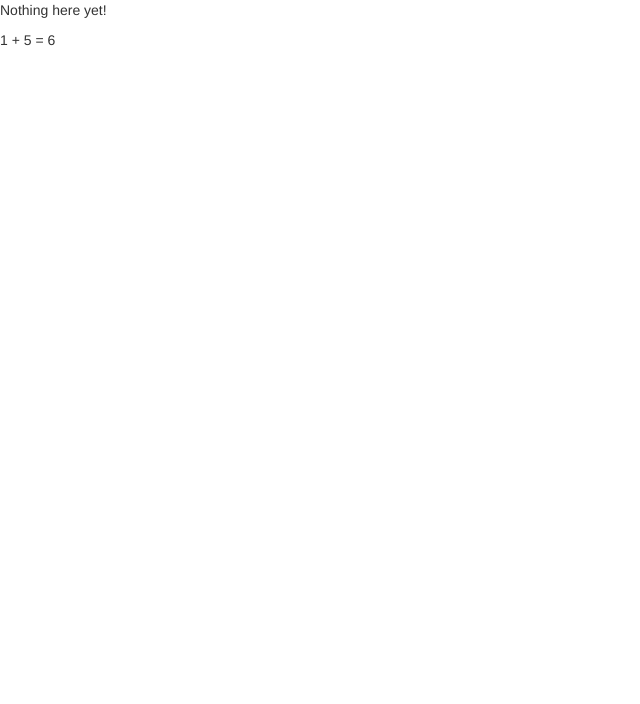
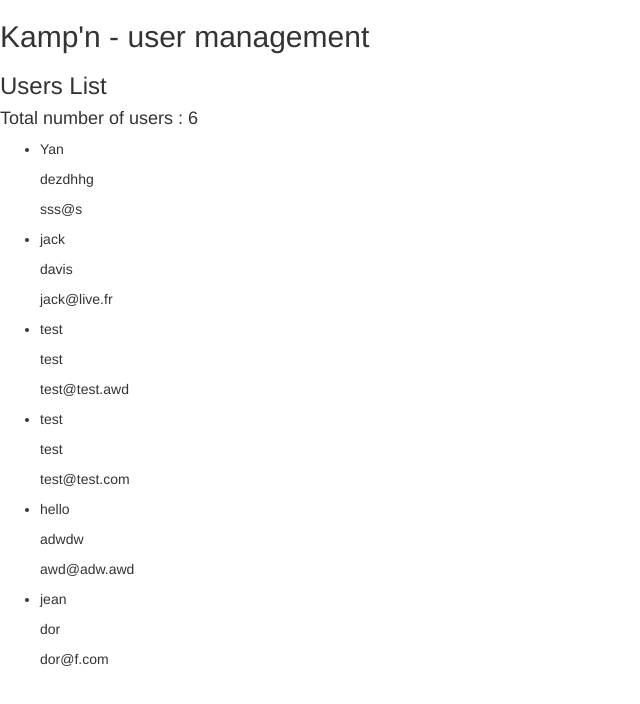
Before and after one commit to lelghrib/kampn-userapp, a website: page app/index.html in a window 1280 px wide. Shown: the whole page, without its empty margins (0-640 px from the left). Drawn offline with nearby package versions, Linux system fonts and the light colour scheme.

Commit message:
feat/displayUsers: add user-list component & first test

```diff
--- /dev/null
+++ b/app/app.module.js
@@ -0,0 +1 @@
+angular.module("usersApp", ["userList"]);
--- a/app/index.html
+++ b/app/index.html
@@ -1,13 +1,19 @@
 <!DOCTYPE html>
-<html lang="en" ng-app>
+<html lang="en" ng-app="usersApp">
   <head>
     <meta charset="utf-8" />
-    <title>My HTML File</title>
+    <title>Kamp'n - User Management</title>
+
     <link rel="stylesheet" href="lib/bootstrap/dist/css/bootstrap.css" />
+
     <script src="lib/angular/angular.js"></script>
+    <script src="app.module.js"></script>
+    <script src="user-list/user-list.module.js"></script>
+    <script src="user-list/user-list.component.js"></script>
   </head>
   <body>
-    <p>Nothing here {{'yet' + '!'}}</p>
-    <p>1 + 5 = {{1 + 5}}</p>
+    <h2>Kamp'n - user management</h2>
+    <h3>Users List</h3>
+    <user-list></user-list>
   </body>
 </html>
--- /dev/null
+++ b/app/user-list/user-list.component.js
@@ -0,0 +1,46 @@
+"use strict";
+
+angular.module("userList").component("userList", {
+  templateUrl: "user-list/user-list.html",
+  controller: function UserListController() {
+    this.count = 6;
+    this.users = [
+      {
+        id: 172,
+        firstName: "Yan",
+        lastName: "dezdhhg",
+        email: "sss@s"
+      },
+      {
+        id: 173,
+        firstName: "jack",
+        lastName: "davis",
+        email: "jack@live.fr"
+      },
+      {
+        id: 223,
+        firstName: "test",
+        lastName: "test",
+        email: "test@test.awd"
+      },
+      {
+        id: 229,
+        firstName: "test",
+        lastName: "test",
+        email: "test@test.com"
+      },
+      {
+        id: 230,
+        firstName: "hello",
+        lastName: "adwdw",
+        email: "awd@adw.awd"
+      },
+      {
+        id: 232,
+        firstName: "jean",
+        lastName: "dor",
+        email: "dor@f.com"
+      }
+    ];
+  }
+});
--- /dev/null
+++ b/app/user-list/user-list.html
@@ -0,0 +1,8 @@
+<h4>Total number of users : {{$ctrl.count}}</h4>
+<ul>
+  <li ng-repeat="user in $ctrl.users">
+    <p>{{user.firstName}}</p>
+    <p>{{user.lastName}}</p>
+    <p>{{user.email}}</p>
+  </li>
+</ul>
--- /dev/null
+++ b/app/user-list/user-list.module.js
@@ -0,0 +1,3 @@
+"use strict";
+
+angular.module("userList", []);
```
Also changed, not shown: app/user-list/user-list.component.spec.js (added, +21 -0 lines), karma.conf.js (+12 -14 lines), app/app.css (added).
